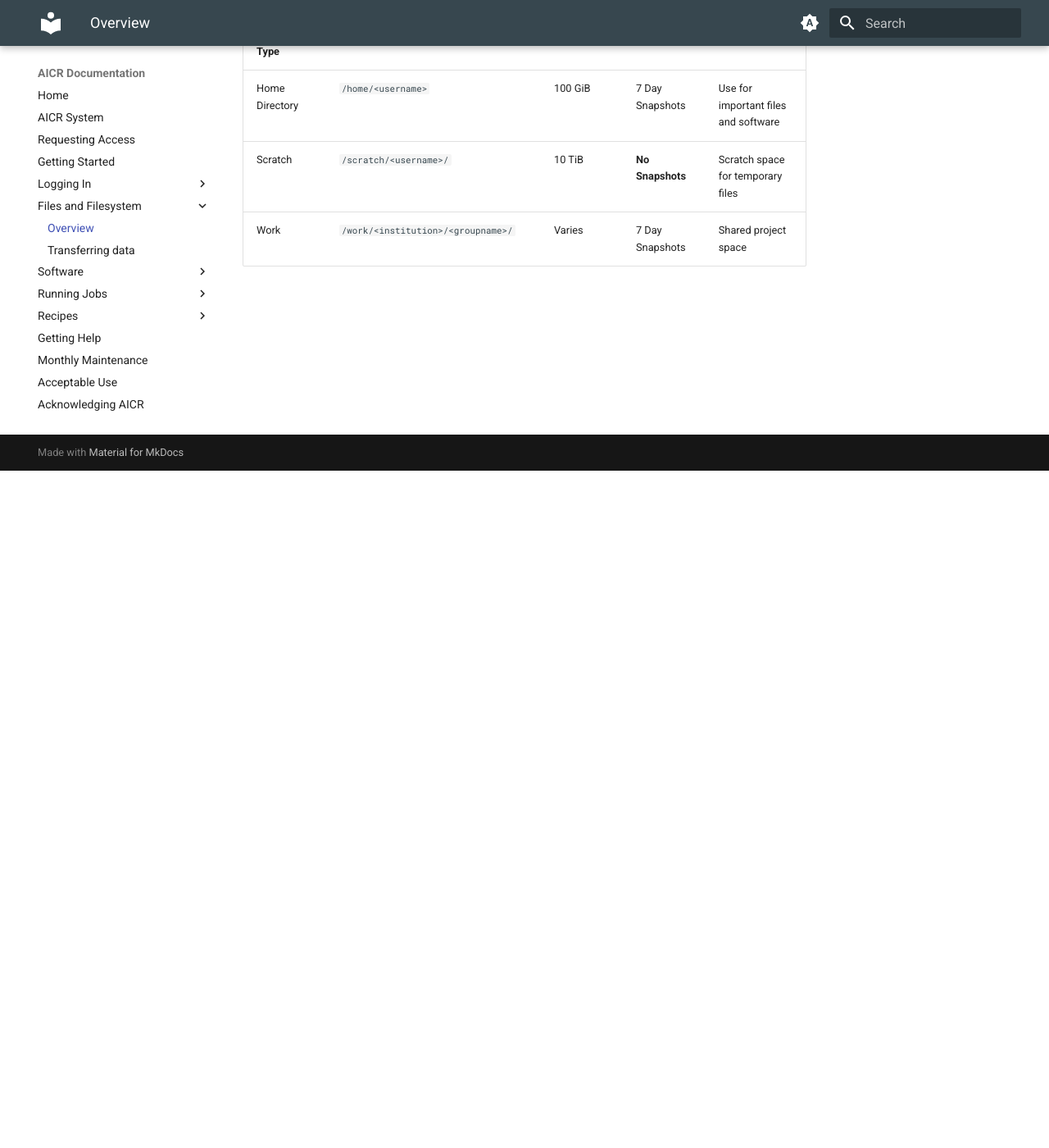
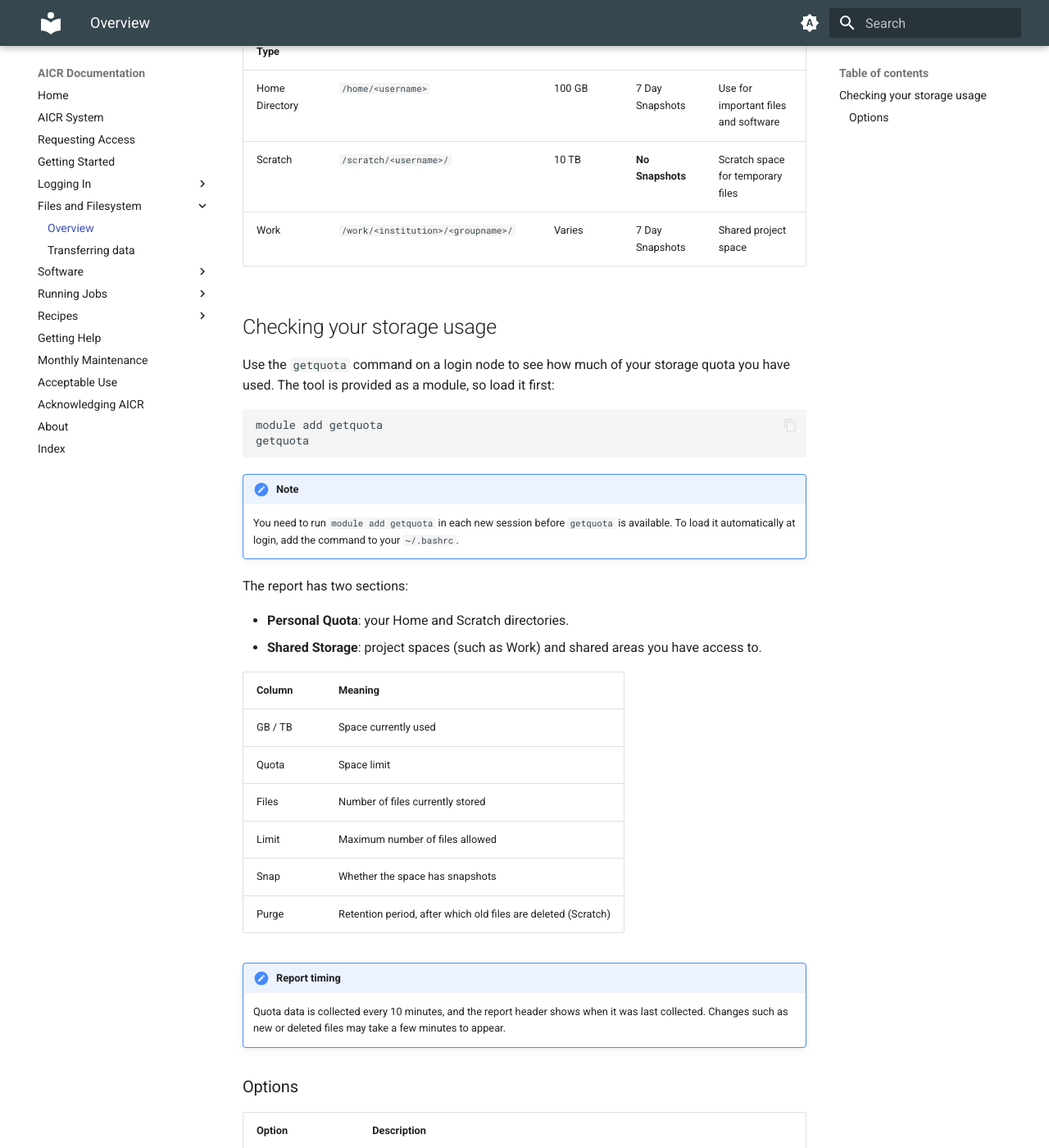
Before and after one commit to mghpcc/aicr-docs-edit, an MkDocs documentation site: the page built from docs/files/overview.md, in a window 1280 px wide and 1400 px high, scrolled down 826 px. Shown: the whole window at 82% size. Built offline with MkDocs 1.6.1 and Material for MkDocs 9.7.7, drawn with Linux system fonts in a browser that asks for light colours; some of the changed text lies outside the part shown.

Commit message:
added getquota section

````diff
--- a/docs/files/overview.md
+++ b/docs/files/overview.md
@@ -15,6 +15,56 @@ See the table below for a description of each storage space.
 
 | Storage Type  | <div style="width:18em">Path</div> | Quota | Backed up | Purpose/Notes |
 | ----------- | ----------- |----------- |----------- |----------- |
-| Home Directory | `/home/<username>` | 100 GiB | 7 Day Snapshots | Use for important files and software |
-| Scratch | `/scratch/<username>/` | 10 TiB | **No Snapshots** | Scratch space for temporary files |
+| Home Directory | `/home/<username>` | 100 GB | 7 Day Snapshots | Use for important files and software |
+| Scratch | `/scratch/<username>/` | 10 TB | **No Snapshots** | Scratch space for temporary files |
 | Work | `/work/<institution>/<groupname>/` | Varies | 7 Day Snapshots | Shared project space |
+
+## Checking your storage usage
+
+Use the `getquota` command on a login node to see how much of your storage quota you have used. The tool is provided as a module, so load it first:
+
+```bash
+module add getquota
+getquota
+```
+
+!!! note
+    You need to run `module add getquota` in each new session before `getquota` is available. To load it automatically at login, add the command to your `~/.bashrc`.
+
+The report has two sections:
+
+- **Personal Quota**: your Home and Scratch directories.
+- **Shared Storage**: project spaces (such as Work) and shared areas you have access to.
+
+| Column  | Meaning                                                       |
+| ------- | ------------------------------------------------------------- |
+| GB / TB | Space currently used                                          |
+| Quota   | Space limit                                                   |
+| Files   | Number of files currently stored                              |
+| Limit   | Maximum number of files allowed                               |
+| Snap    | Whether the space has snapshots                               |
+| Purge   | Retention period, after which old files are deleted (Scratch) |
+
+!!! note "Report timing"
+    Quota data is collected every 10 minutes, and the report header shows when it was last collected. Changes such as new or deleted files may take a few minutes to appear.
+
+### Options
+
+| Option                          | Description                                                                |
+| ------------------------------- | -------------------------------------------------------------------------- |
+| `-u`, `--user <name>`           | Report storage available to a user                                         |
+| `-g`, `--group <name>`          | Report storage assigned to a group                                         |
+| `--extended`                    | With `-u`, include every apps and work space for the user's groups. With `-g`, include each member's Home and Scratch |
+| `--no-contributions`            | Hide per-user usage inside shared spaces (shown by default)                |
+| `-j`, `--json`                  | Output machine-readable JSON                                               |
+| `-v`, `--verbose`               | Include notices for groups that have no matching Work space                |
+| `--help`                        | Show all options                                                           |
+
+For example, to see usage across all of your project spaces:
+
+```bash
+getquota --extended
+```
+
+!!! tip "Running out of space or files?"
+    Both the space quota and the file-count limit apply. Clear out data you no longer need, or contact your institution's support team if you need a larger Work allocation. See [Getting Help](../../getting-help/).
````
